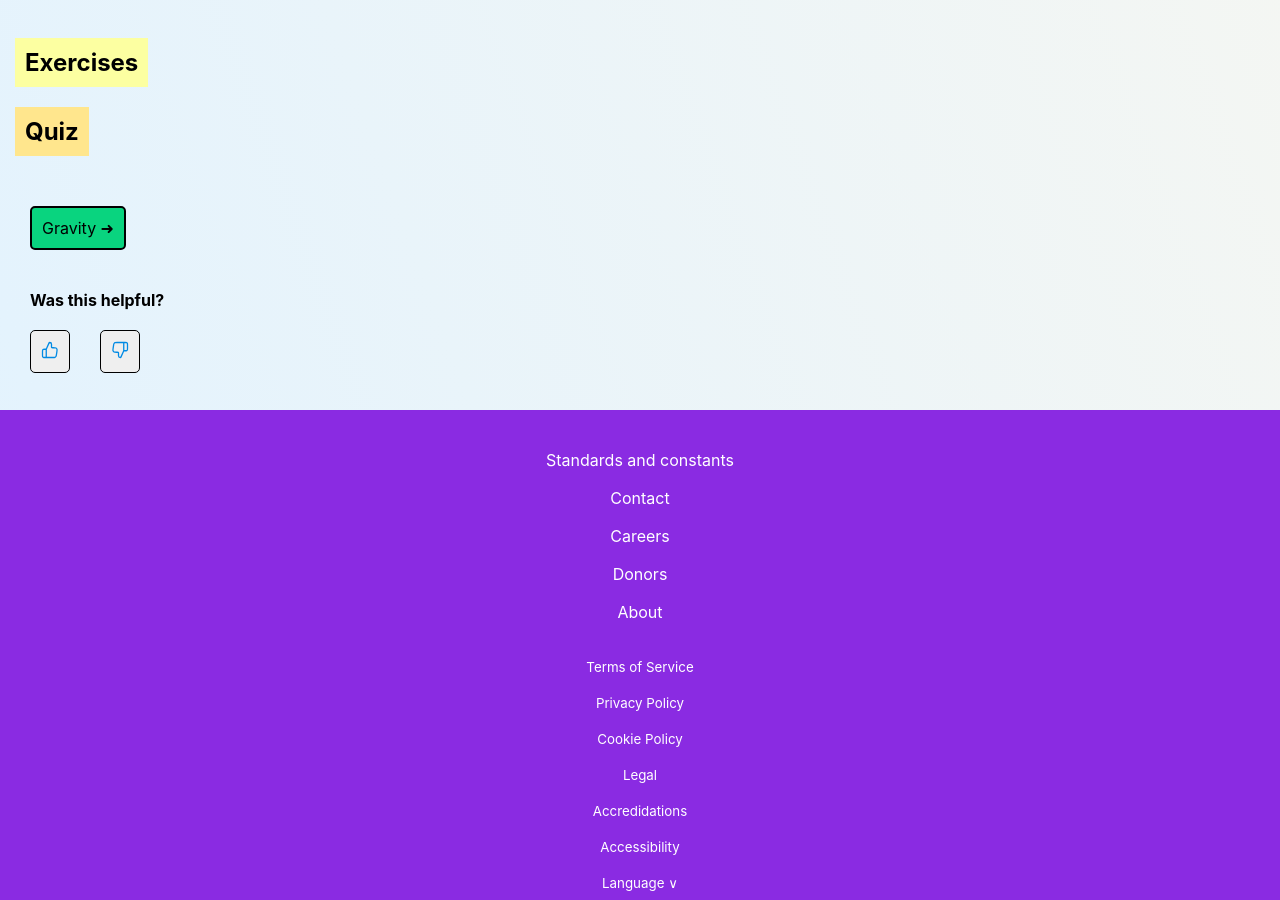
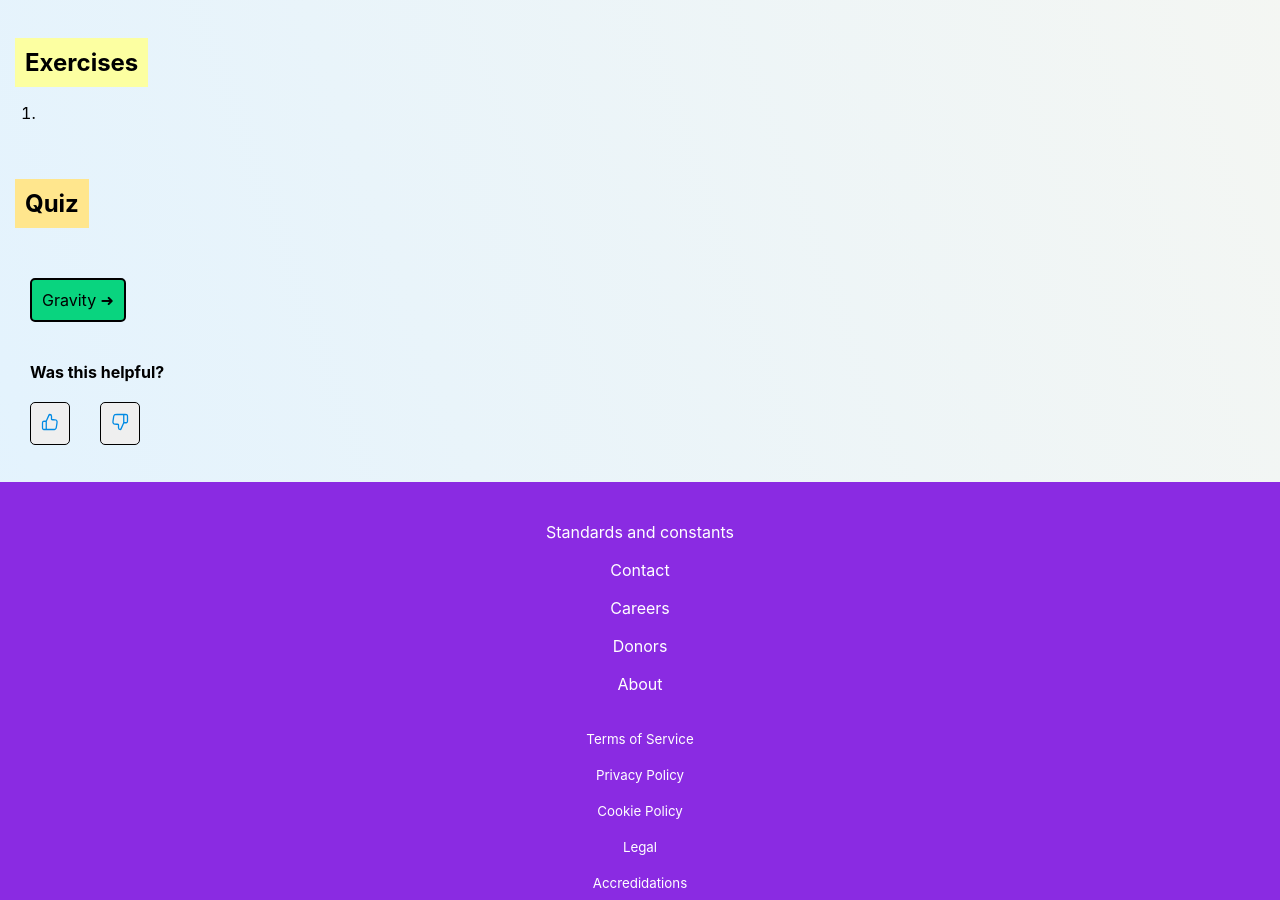
Before and after one commit to JRFink/jrfphyspagesnew, a Next.js app: page /education/gp1/taylor in a window 1280 px wide. Shown: the part 2660-3560 px from the top of the page. Built offline with nearby package versions, Linux system fonts and the light colour scheme.

Commit message:
Update taylorex.tsx

```diff
--- a/pages/exercises/gp1/taylorex.tsx
+++ b/pages/exercises/gp1/taylorex.tsx
@@ -6,6 +6,12 @@ import Exerciseheading from '@/pages/components/exerciseheading';
   return (
     <>
     <Exerciseheading />
+ <ol>
+<li>
+
+</li>
+
+</ol>
   </>
   );
 }
```
